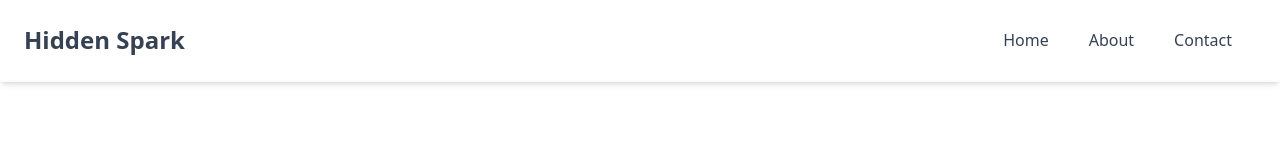
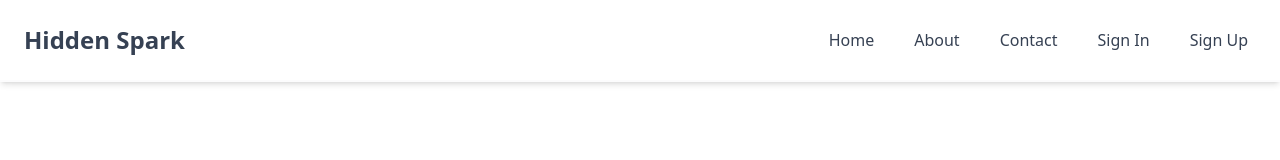
Before and after one commit to rh-pr/blog-turborepo, a Next.js app in the folder apps/frontend/: page /auth/signin in a window 1280 px wide. Shown: the top 160 px of the page. Built offline with nearby package versions, Linux system fonts and the light colour scheme; no server answers.

Commit message:
add singIn/Out Panel

```diff
--- /dev/null
+++ b/apps/frontend/src/app/api/auth/signout/route.ts
@@ -0,0 +1,7 @@
+import { deleteSessioon } from "@/lib/session";
+import { redirect } from "next/navigation";
+
+export async function GET() {
+    await deleteSessioon();
+    redirect("/");
+}
--- a/apps/frontend/src/components/navbar/desktopNavbar.tsx
+++ b/apps/frontend/src/components/navbar/desktopNavbar.tsx
@@ -27,10 +27,10 @@ const DesktopNavbar = (props: Props) => {
     const isHome = pathName == '/'
 
     return (
-        <nav className={cn("hidden md:block fixed transition-color w-full z-50 text-white top-0", {
+        <nav className={cn("hidden md:block fixed transition-color w-full z-50 text-white top-0 ", {
             "bg-white text-gray-700 shadow-md transition-all": isScrolled || !isHome,
         })} >
-            <div className="flex items-center px-4 py-4 container">
+            <div className="flex items-center  px-4 py-4 ">
                 {props.children}
             </div>
             <hr className="border-1 border-gray-100 opacity-25" />
--- a/apps/frontend/src/components/navbar/navbar.tsx
+++ b/apps/frontend/src/components/navbar/navbar.tsx
@@ -1,14 +1,24 @@
 import Link from "next/link";
+import SignInPanel from "../signInPanel";
+import { getSession } from "@/lib/session";
 
 
-const  Navbar = () => {
+const  Navbar = async () => {
+  const session = await getSession();
+
   return (
     <>
       <h1 className="text-2xl font-bold p-2 ">Hidden Spark</h1>
-      <div className="flex flex-col md:flex-row gap-2 mx-4 md:ml-auto [&>a]:py-2 [&>a]:px-4 [&>a]:transition [&>a]:rounded-md [&>a:hover]:text-sky-100 [&>a:hover]:bg-sky-500">
+      <div className="flex flex-col md:flex-row gap-2 ml-4 md:ml-auto [&>a]:py-2 [&>a]:px-4 [&>a]:transition [&>a]:rounded-md [&>a:hover]:text-sky-100 [&>a:hover]:bg-sky-500">
         <Link href={"/"}>Home</Link>
         <Link href={"/about"}>About</Link>
         <Link href={"/contact"}>Contact</Link>
+        {session && session.user ? <>
+            {/* todo: add profile */}
+
+            <a href="/api/auth/signout">Sign Out</a>
+          </> :
+          <SignInPanel />}
       </div>
     </>
   )
--- /dev/null
+++ b/apps/frontend/src/components/signInPanel.tsx
@@ -0,0 +1,14 @@
+import Link from "next/link"
+
+
+
+const SignInPanel = () => {
+    return (
+        <>
+            <Link href={"/auth/signin"}>Sign In</Link>
+            <Link href={"/auth/signup"}>Sign Up</Link>
+        </>
+    )
+}
+
+export default SignInPanel
```
